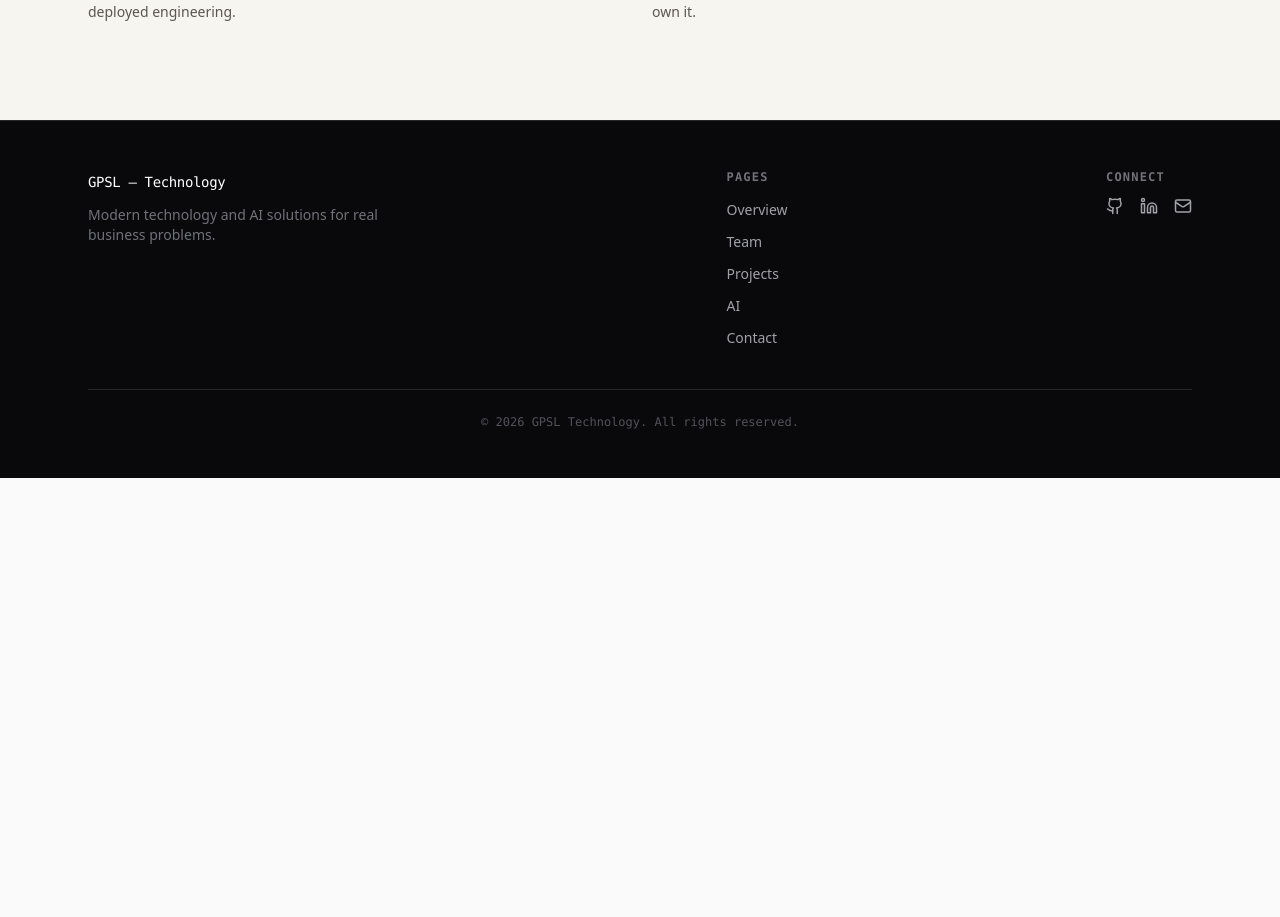
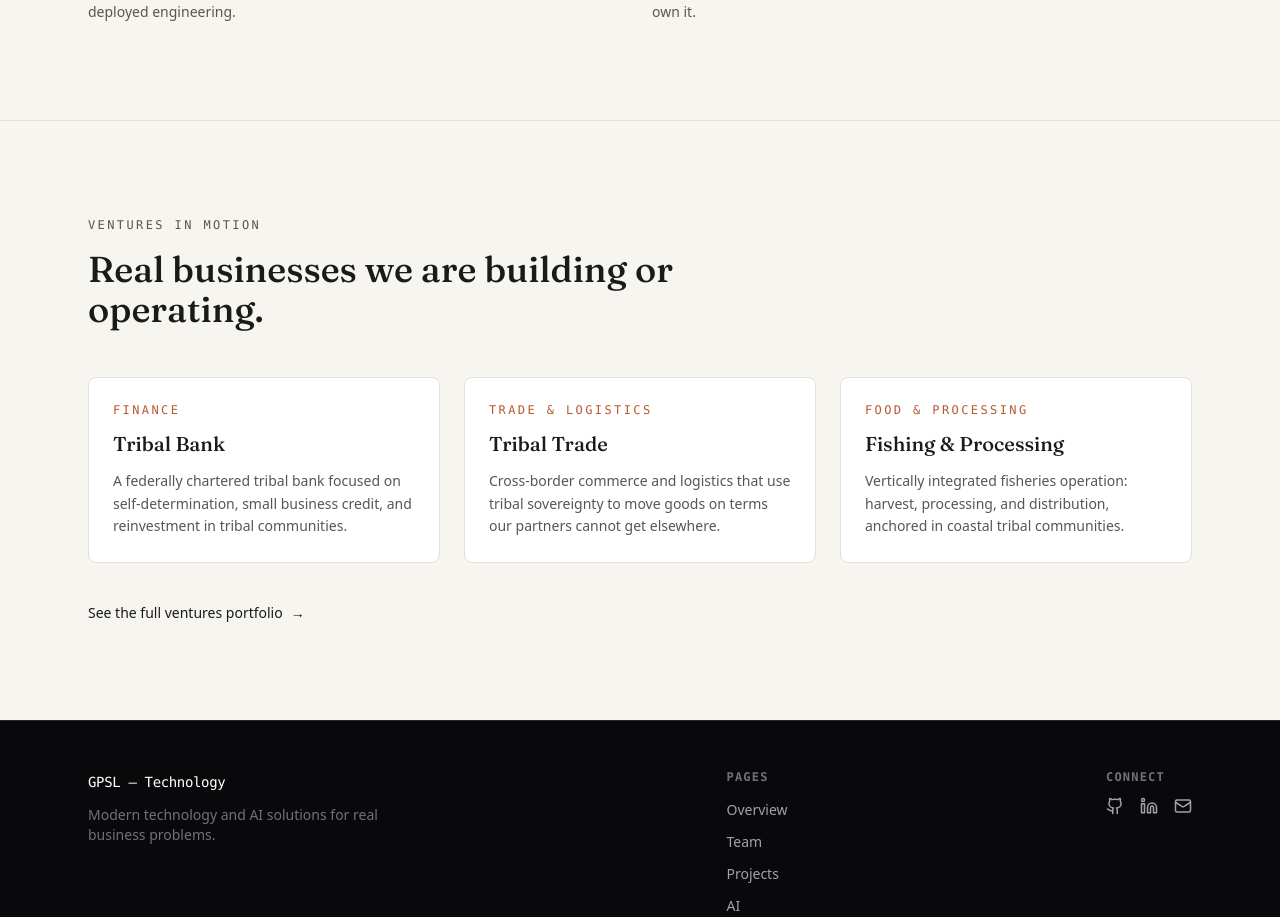
Before and after one commit to mattydinh/gpsl-technology, a Next.js app: page / in a window 1280 px wide. Shown: the part 1801-2718 px from the top of the page. Before the commit the page ends 2279 px from the top, so only its background shows below. Built offline with nearby package versions, Linux system fonts and the light colour scheme.

Commit message:
feat: homepage ventures teaser (Tribal Bank, Tribal Trade, Fishing & Processing)
Co-Authored-By: Claude Sonnet 4.6 <noreply@anthropic.com>

```diff
--- a/src/app/page.tsx
+++ b/src/app/page.tsx
@@ -143,6 +143,61 @@ export default function Home() {
           </div>
         </div>
       </section>
+      <section className="py-24 border-t border-op-line">
+        <div className="max-w-6xl mx-auto px-6">
+          <p className="text-xs uppercase tracking-[0.2em] text-op-muted font-mono">
+            Ventures in motion
+          </p>
+          <h2 className="font-display text-3xl md:text-4xl text-op-ink mt-4 leading-tight max-w-2xl">
+            Real businesses we are building or operating.
+          </h2>
+
+          <div className="grid md:grid-cols-3 gap-6 mt-12">
+            <div className="border border-op-line rounded-lg p-6 bg-white">
+              <p className="text-xs uppercase tracking-[0.2em] text-op-accent font-mono">
+                Finance
+              </p>
+              <h3 className="font-display text-xl text-op-ink mt-3">
+                Tribal Bank
+              </h3>
+              <p className="text-sm text-op-muted mt-3 leading-relaxed">
+                A federally chartered tribal bank focused on self-determination, small business credit, and reinvestment in tribal communities.
+              </p>
+            </div>
+
+            <div className="border border-op-line rounded-lg p-6 bg-white">
+              <p className="text-xs uppercase tracking-[0.2em] text-op-accent font-mono">
+                Trade &amp; Logistics
+              </p>
+              <h3 className="font-display text-xl text-op-ink mt-3">
+                Tribal Trade
+              </h3>
+              <p className="text-sm text-op-muted mt-3 leading-relaxed">
+                Cross-border commerce and logistics that use tribal sovereignty to move goods on terms our partners cannot get elsewhere.
+              </p>
+            </div>
+
+            <div className="border border-op-line rounded-lg p-6 bg-white">
+              <p className="text-xs uppercase tracking-[0.2em] text-op-accent font-mono">
+                Food &amp; Processing
+              </p>
+              <h3 className="font-display text-xl text-op-ink mt-3">
+                Fishing &amp; Processing
+              </h3>
+              <p className="text-sm text-op-muted mt-3 leading-relaxed">
+                Vertically integrated fisheries operation: harvest, processing, and distribution, anchored in coastal tribal communities.
+              </p>
+            </div>
+          </div>
+
+          <Link
+            href="/portfolio"
+            className="inline-flex items-center gap-2 text-sm font-medium text-op-ink hover:text-op-accent mt-10 transition-colors"
+          >
+            See the full ventures portfolio <span aria-hidden>→</span>
+          </Link>
+        </div>
+      </section>
     </ThemeSurface>
   );
 }
```
Also changed, not shown: 1 other file (tests, documents, lock files or other folders).
